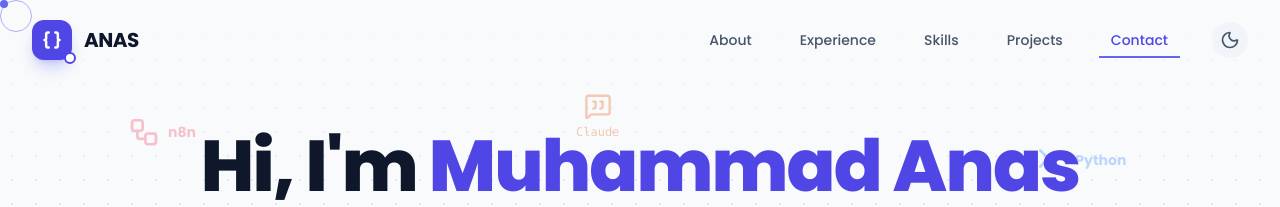
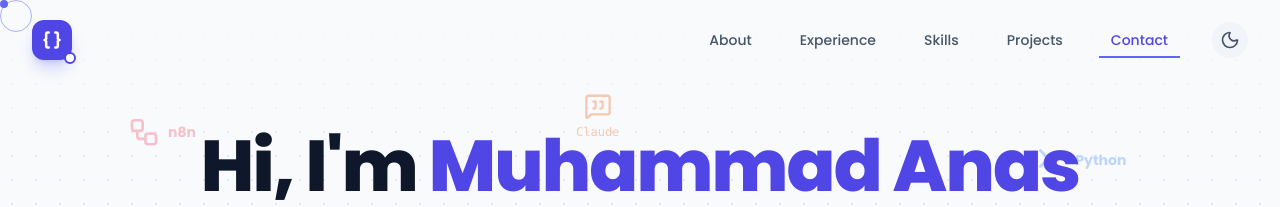
Before and after one commit to anas-dev725/AI-Engineer-Portfolio, a React (Vite) app: page / in a window 1280 px wide. Shown: the top 207 px of the page. Built offline with nearby package versions, Linux system fonts and the light colour scheme.

Commit message:
feat: Add favicon and update navbar
Adds a favicon to the portfolio to improve branding.
Removes the personal name from the navbar component, relying on the page title for identification.
Updates the profile image file.

```diff
--- a/components/Navbar.tsx
+++ b/components/Navbar.tsx
@@ -95,11 +95,6 @@ const Navbar: React.FC<NavbarProps> = ({ darkMode, toggleTheme }) => {
                     <span className="relative inline-flex rounded-full h-3 w-3 bg-white border-2 border-indigo-600"></span>
                   </span>
               </div>
-              <div className="flex flex-col">
-                <span className="text-xl font-bold tracking-tight text-slate-900 dark:text-white group-hover:text-indigo-600 dark:group-hover:text-indigo-400 transition-colors">
-                  ANAS
-                </span>
-              </div>
             </div>
           </div>
 
```
Also changed, not shown: index.html (+1 -0 lines), anas profile.jpeg (deleted).
